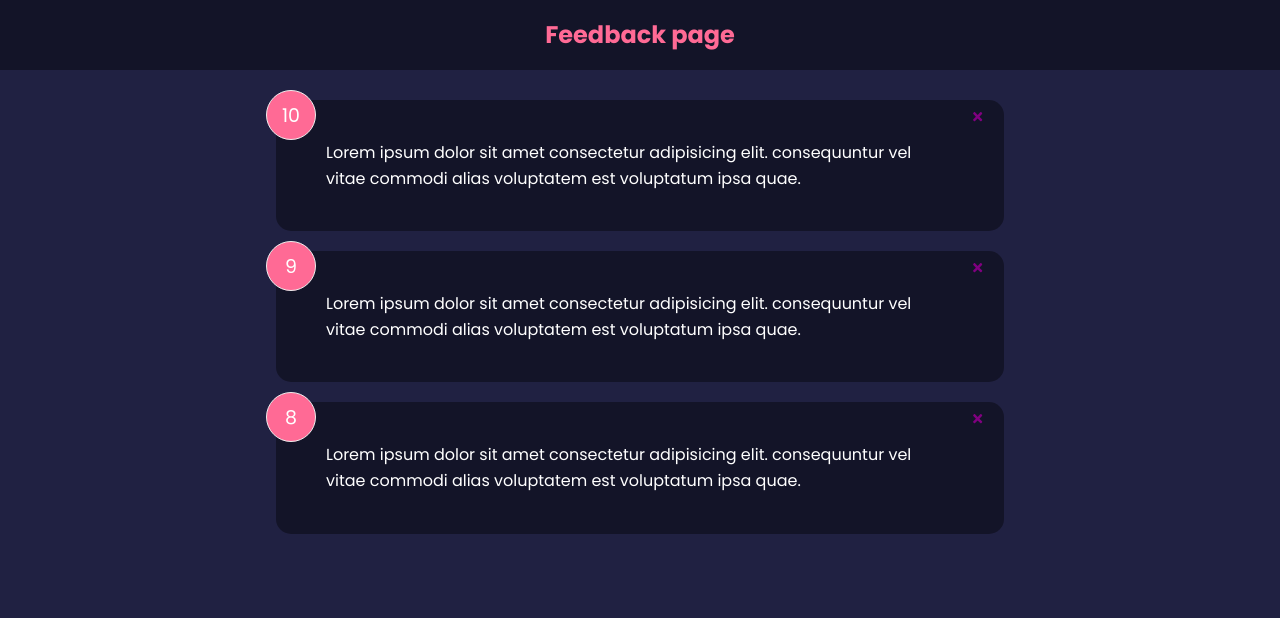
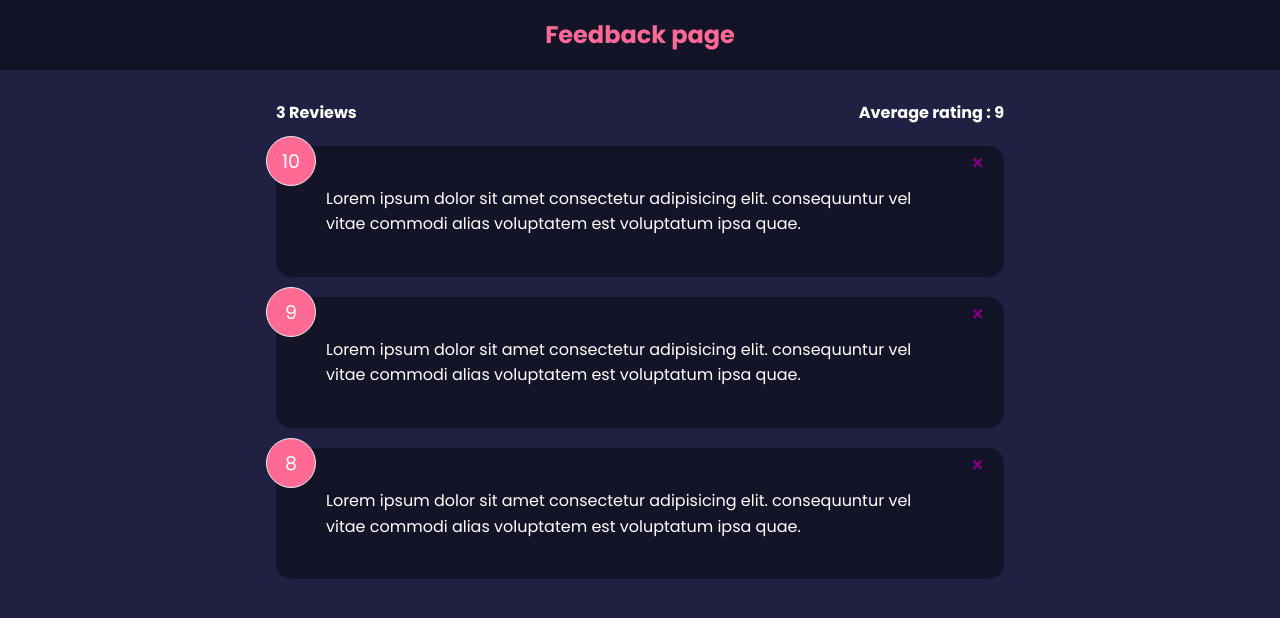
Before and after one commit to neerajprabhuram/practice-project-1, a React (Create React App) app: page / in a window 1280 px wide. Shown: the top 618 px of the page. Built offline with nearby package versions, Linux system fonts and the light colour scheme.

Commit message:
added stats functionality

```diff
--- a/src/App.js
+++ b/src/App.js
@@ -3,6 +3,7 @@
 import Header from './components/Header'
 import FeedbackList from './components/FeedbackList'
 import FeedbackData from './data/FeedbackData'
+import FeedbackStats from './components/FeedbackStats'
 
 const App = () => {
   const [feedback, setFeedback] = useState(FeedbackData)
@@ -17,6 +18,7 @@
     <>
       <Header />
       <div className="container">
+        <FeedbackStats feedback={feedback} />
         <FeedbackList feedback={feedback} handleDelete={deleteFeedback} />
       </div>
     </>
--- /dev/null
+++ b/src/components/FeedbackStats.jsx
@@ -0,0 +1,23 @@
+import PropTypes from 'prop-types'
+
+const FeedbackStats = ({ feedback }) => {
+  let average =
+    feedback.reduce((acc, cur) => {
+      return acc + cur.rating
+    }, 0) / feedback.length
+
+  average = average.toFixed(1).replace(/[.,]0$/, '')
+
+  return (
+    <div className="feedback-stats">
+      <h4>{feedback.length} Reviews</h4>
+      <h4>Average rating : {isNaN(average) ? 0 : average}</h4>
+    </div>
+  )
+}
+
+FeedbackStats.propTypes = {
+  feedback: PropTypes.array.isRequired,
+}
+
+export default FeedbackStats
```
